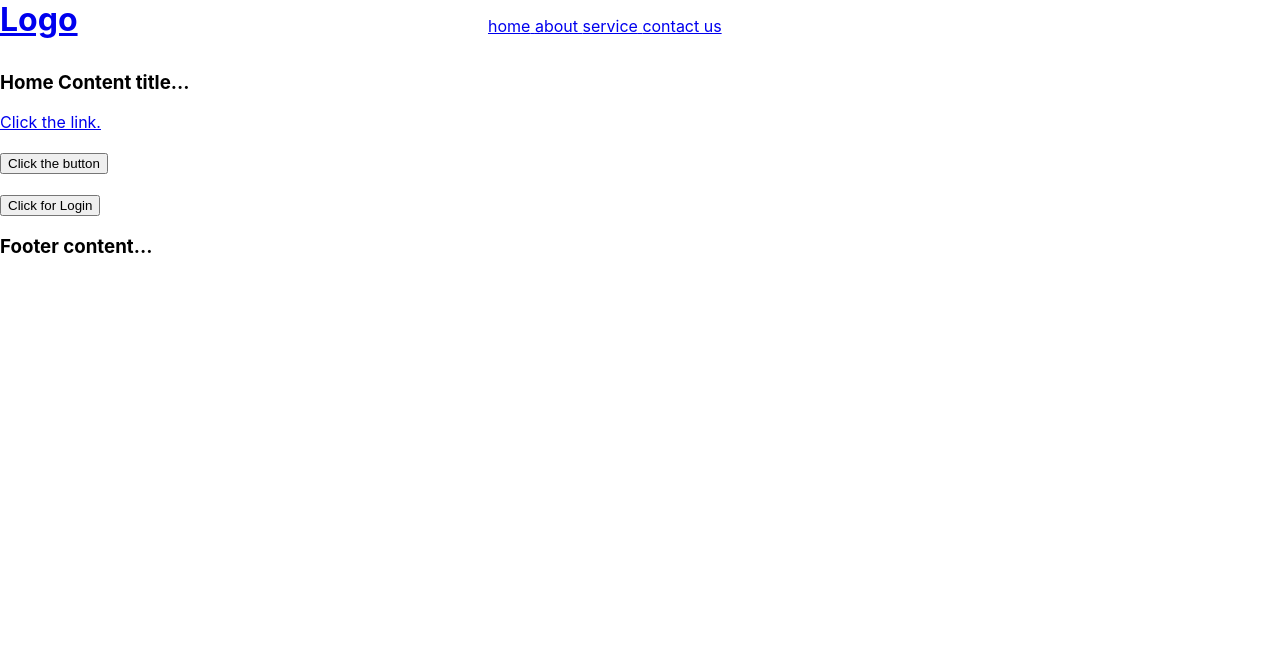
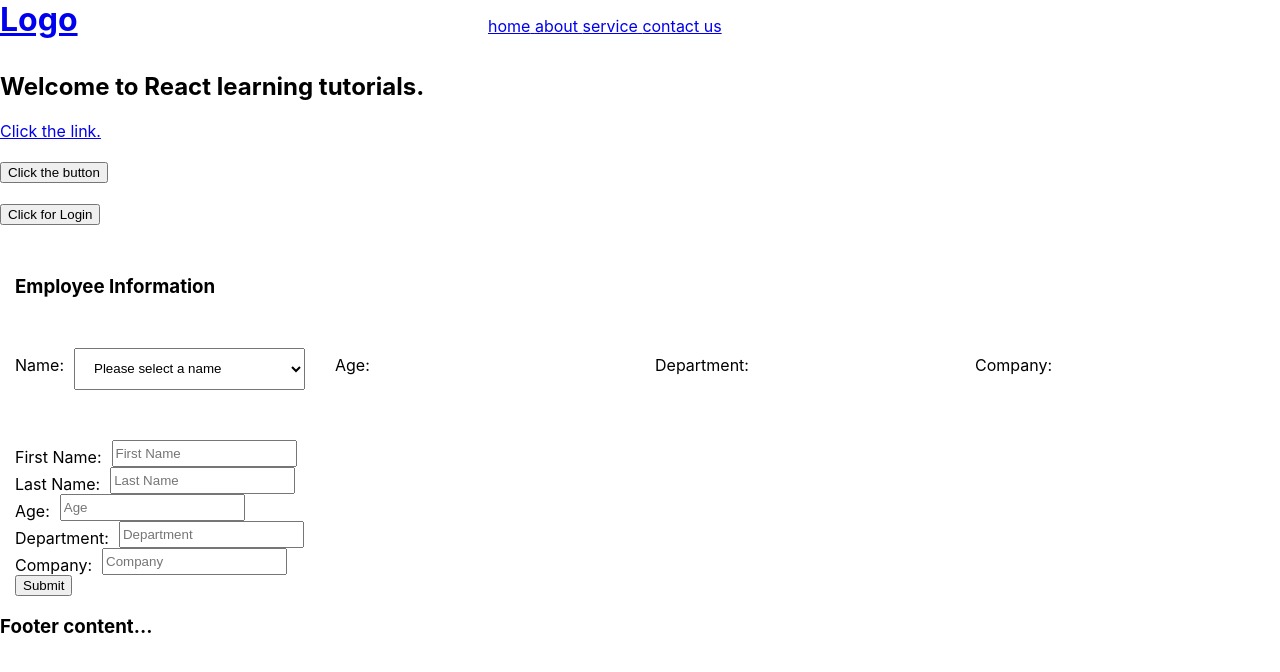
Before and after one commit to ruhulite/my-first-react-app, a React (Create React App) app: page / in a window 1280 px wide. Shown: the top 672 px of the page. Built offline with nearby package versions, Linux system fonts and the light colour scheme.

Commit message:
home content

```diff
--- /dev/null
+++ b/src/assets/css/home-content-style.css
@@ -0,0 +1,24 @@
+.employee-information {
+	display: flex;
+	margin: 50px 0;
+	/*flex-direction: column;*/
+}
+.form-row {
+	display: flex;
+	width: 100%;
+	margin: 0 15px;
+}
+.form-row label {
+	margin: 7px 10px 0 0;
+}
+.form-row select {
+	width: 100%;
+	height: 42px;
+	padding: 0 15px;
+}
+.re-employee-information {
+	margin: 50px 15px 0;
+}
+.re-title-value {
+    margin: 7px 0 0 0;
+}
--- /dev/null
+++ b/src/home.js
@@ -0,0 +1,139 @@
+import React from 'react';
+import homeContentStyle from './assets/css/home-content-style.css';
+
+function linkClickhandler(e) {
+	e.preventDefault();
+	alert('Link Clicked!');
+}
+
+const personInfo = [
+					{age: 20, fname: 'Ruhul Amin', lname: 'Khan', department: 'IT', company: 'EchoTechSys'},
+					{age: 21, fname: 'Mohammad', lname: 'Hafeez', department: 'Graphics', company: 'EchoTechSys'},
+					{age: 22, fname: 'Mohammad', lname: 'Tuhin', department: 'IT', company: 'EchoTechSys'},
+					{age: 23, fname: 'Monirul', lname: 'Islam', department: 'IT', company: 'EchoTechSys'},
+					{age: 24, fname: 'Zahidul', lname: 'Islam', department: 'IT', company: 'EchoTechSys'},
+					{age: 25, fname: 'Saeef', lname: 'Nada', department: 'IT', company: 'EchoTechSys'},
+					{age: 29, fname: 'Mehedi', lname: 'Hasan', department: 'IT', company: 'EchoTechSys'},
+					{age: 28, fname: 'Mushfiqur', lname: 'Rahman', department: 'IT', company: 'EchoTechSys'},
+					{age: 27, fname: 'Arman', lname: 'Ali', department: 'IT', company: 'EchoTechSys'},
+					{age: 26, fname: 'Tanbir', lname: 'Islam', department: 'IT', company: 'EchoTechSys'},
+					{age: 25, fname: 'Tonni', lname: 'Dhongi', department: 'IT', company: 'EchoTechSys'},
+					{age: 24, fname: 'Rubayet', lname: 'Imran', department: 'QA', company: 'EchoTechSys'},
+					{age: 23, fname: 'Eqramuzzaman', lname: '', department: 'IT', company: 'EchoTechSys'},
+					{age: 22, fname: 'Nabil', lname: 'Islam', department: 'IT', company: 'EchoTechSys'},
+					{age: 21, fname: 'Mathew', lname: 'Matt', department: 'IT', company: 'EchoTechSys'},
+				];
+
+class HomeContent extends React.Component {
+	constructor (props) {
+		super(props);
+		this.state = {
+			isloggedIn: false,
+			id: null,
+			firstName: '',
+			lastName: '',
+			age: '',
+			department: '',
+			company: '',
+		};
+		this.employeeInfoSubmitHandler = this.employeeInfoSubmitHandler.bind(this);
+		//this.fieldValueHandler = this.fieldValueHandler.bind(this);
+	}
+
+	buttonClickHandler = () => {
+		alert('Button Clicked!');
+	}
+
+	loginClickHandler = () => {
+		const {isloggedIn} = this.state;
+		if (!isloggedIn) {
+			this.setState ({isloggedIn: true});
+		} else {
+			this.setState ({isloggedIn: false});
+		}
+	}
+
+	employeeNameHandler = ({target: {value:id}}, e) => {
+		this.setState({id});
+	}
+
+	/*fieldValueHandler = (e) => {
+		this.setState({value: e.target.value});
+		console.log('Value: ' + e.target.value);
+	}*/
+
+	employeeInfoSubmitHandler = (event) => {
+		event.preventDefault();
+		const inputs = event.target.getElementByTagName('input');
+		this.setState({
+			firstName: inputs.firstName.value,
+			lastName: inputs.lastName.value,
+			age: inputs.age.value,
+			department: inputs.department.value,
+			company: inputs.company.value,
+		});
+		//console.log('Form value: ' + e.state.value);
+	}
+
+	render() {
+		const {isloggedIn} = this.state;
+		const {age = '', department = '', company = ''} = personInfo[this.state.id] || {};
+		return(
+			<div>
+				<section className="home-main-content">
+					<div className="basic-information">
+						<h2>Welcome to React learning tutorials.</h2>
+						<a href="#" onClick={linkClickhandler}>Click the link.</a><br /><br />
+						<button onClick={this.buttonClickHandler}>Click the button</button><br /><br />
+						<button onClick={this.loginClickHandler}>{isloggedIn ? 'Click for Log out' : 'Click for Login'}</button>
+					</div>
+					<h3 className="re-employee-information">Employee Information</h3>
+					<div className="employee-information">
+						<div className="form-row">
+							<label>Name: </label>
+							<select onChange={this.employeeNameHandler}>
+								<option>Please select a name</option>
+								{personInfo.map(({fname, lname}, index) =>
+									<option value={index} data-index={index}>{fname ? fname : ''} {lname ? lname : ''}</option>
+								)}
+							</select>
+						</div>
+						<div className="form-row">
+							<label>Age: </label><span className="re-title-value">{age}</span>
+						</div>
+						<div className="form-row">
+							<label>Department: </label><span className="re-title-value">{department}</span>
+						</div>
+						<div className="form-row">
+							<label>Company: </label><span className="re-title-value">{company}</span>
+						</div>
+					</div>
+					<div className="employee-information-form">
+						<form onSubmit={this.employeeInfoSubmitHandler}>
+							<div className="form-row">
+								<label>First Name: </label><input type="text" placeholder="First Name" name="firstName" />
+							</div>
+							<div className="form-row">
+								<label>Last Name: </label><input type="text" placeholder="Last Name" name="lastName" />
+							</div>
+							<div className="form-row">
+								<label>Age: </label><input type="text" placeholder="Age" name="age"  />
+							</div>
+							<div className="form-row">
+								<label>Department: </label><input type="text" placeholder="Department" name="department" />
+							</div>
+							<div className="form-row">
+								<label>Company: </label><input type="text" placeholder="Company" name="company" />
+							</div>
+							<div className="form-row">
+								<input type="submit" value="Submit" />
+							</div>
+						</form>
+					</div>
+				</section>
+			</div>
+		);
+	}
+}
+
+export default HomeContent;
--- a/src/homeContent.js
+++ /dev/null
@@ -1,56 +0,0 @@
-import React from 'react';
-
-function linkClickhandler(e) {
-	e.preventDefault();
-	alert('Link Clicked!');
-}
-
-class Content extends React.Component {
-
-	buttonClickHandler = () => {
-		alert('Button Clicked!');
-	}
-
-	constructor (props) {
-		super(props);
-		this.state = {isloggedIn: false};
-	}
-
-	loginClickHandler = () => {
-		//alert('1');
-		const isloggedIn = this.state.isloggedIn;
-		//alert('isloggedIn' +  isloggedIn);
-		if (!isloggedIn) {
-			//handlelogin();
-			this.setState ({isloggedIn: true});
-			//alert('2');
-		} else {
-			//handlelogout();
-			this.setState ({isloggedIn: false});
-			//alert('3');
-		}
-	}
-
-	render() {
-		const isloggedIn = this.state.isloggedIn;
-		let buttonText;
-		if(isloggedIn) {
-			buttonText = 'Click for Log out';
-		} else {
-			buttonText = 'Click for Login';
-		}
-
-		return(
-			<div>
-				<section className="home-main-content">
-					<h3>Home Content title...</h3>
-					<a href="#" onClick={linkClickhandler}>Click the link.</a><br /><br />
-					<button onClick={this.buttonClickHandler}>Click the button</button><br /><br />
-					<button onClick={this.loginClickHandler}>{buttonText}</button>
-				</section>
-			</div>
-		);
-	}
-}
-
-export default Content;
--- a/src/pageLinks.js
+++ b/src/pageLinks.js
@@ -1,4 +1,4 @@
-import HomeContent from './homeContent';
+import HomeContent from './home';
 import AboutContent from './about';
 import ServiceContent from './service';
 
```
